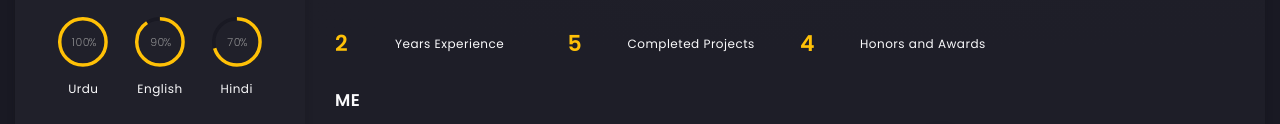
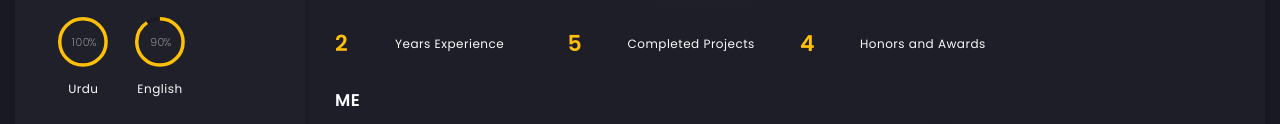
Before and after one commit to dev-shams/portfolio, a plain HTML site: page index.html in a window 1280 px wide. Shown: the part 363-487 px from the top of the page. Drawn offline with nearby package versions, Linux system fonts and the light colour scheme.

Commit message:
commented third language skill

```diff
--- a/index.html
+++ b/index.html
@@ -125,7 +125,7 @@
                 <div class="art-lang-skills-item">
                   <div id="circleprog3" class="art-cirkle-progress"></div>
                   <!-- title -->
-                  <h6>Hindi</h6>
+                  <h6></h6>
                 </div>
                 <!-- skill end -->
 
--- a/js/main.js
+++ b/js/main.js
@@ -139,7 +139,7 @@ $(function() {
 
   bar.animate(0.9);
 
-  var bar = new ProgressBar.Circle(circleprog3, {
+  /*var bar = new ProgressBar.Circle(circleprog3, {
     strokeWidth: 7,
     easing: 'easeInOut',
     duration: 1400,
@@ -155,7 +155,7 @@ $(function() {
     }
   });
 
-  bar.animate(0.7);
+  bar.animate(0.7);*/
 
   var bar = new ProgressBar.Line(lineprog1, {
     strokeWidth: 1.72,
```
